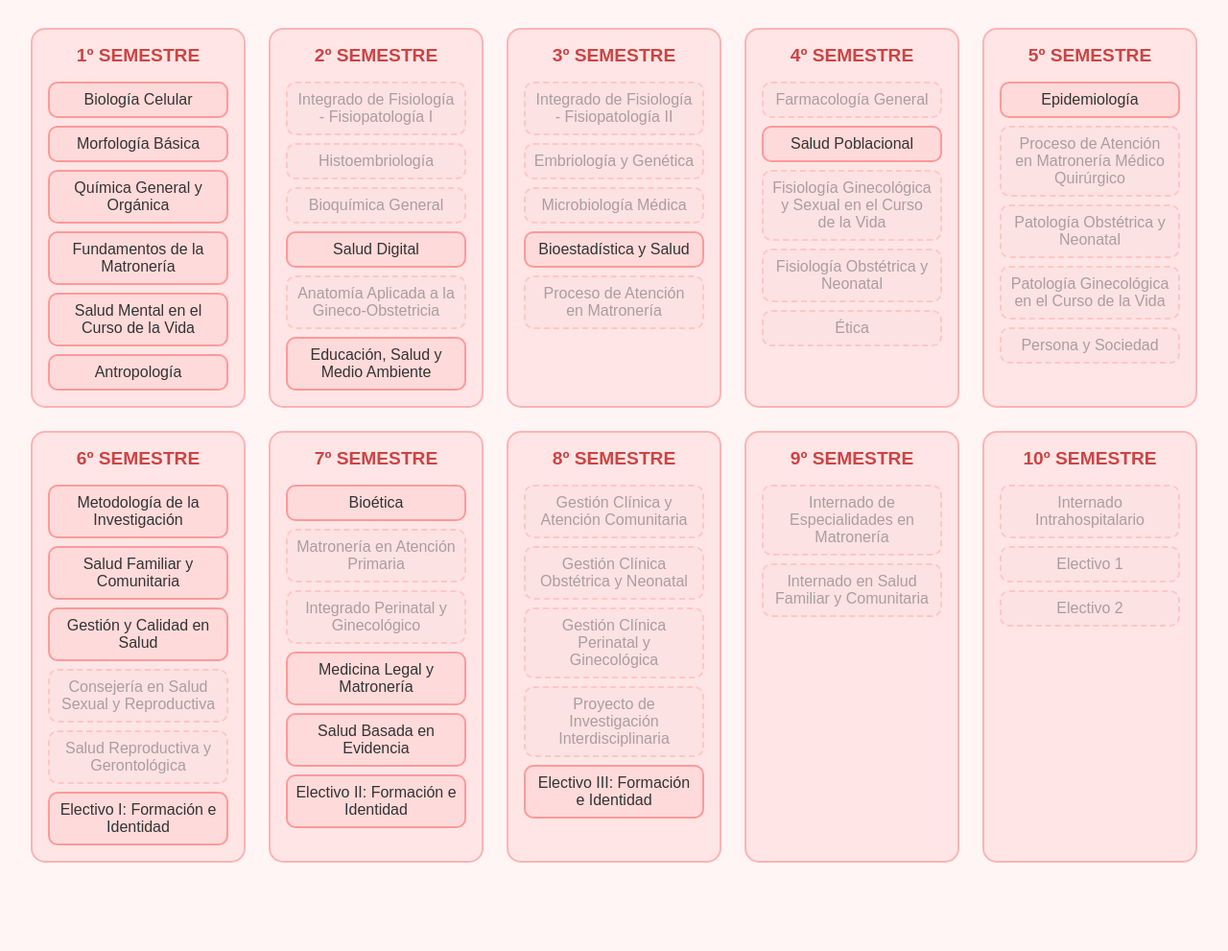
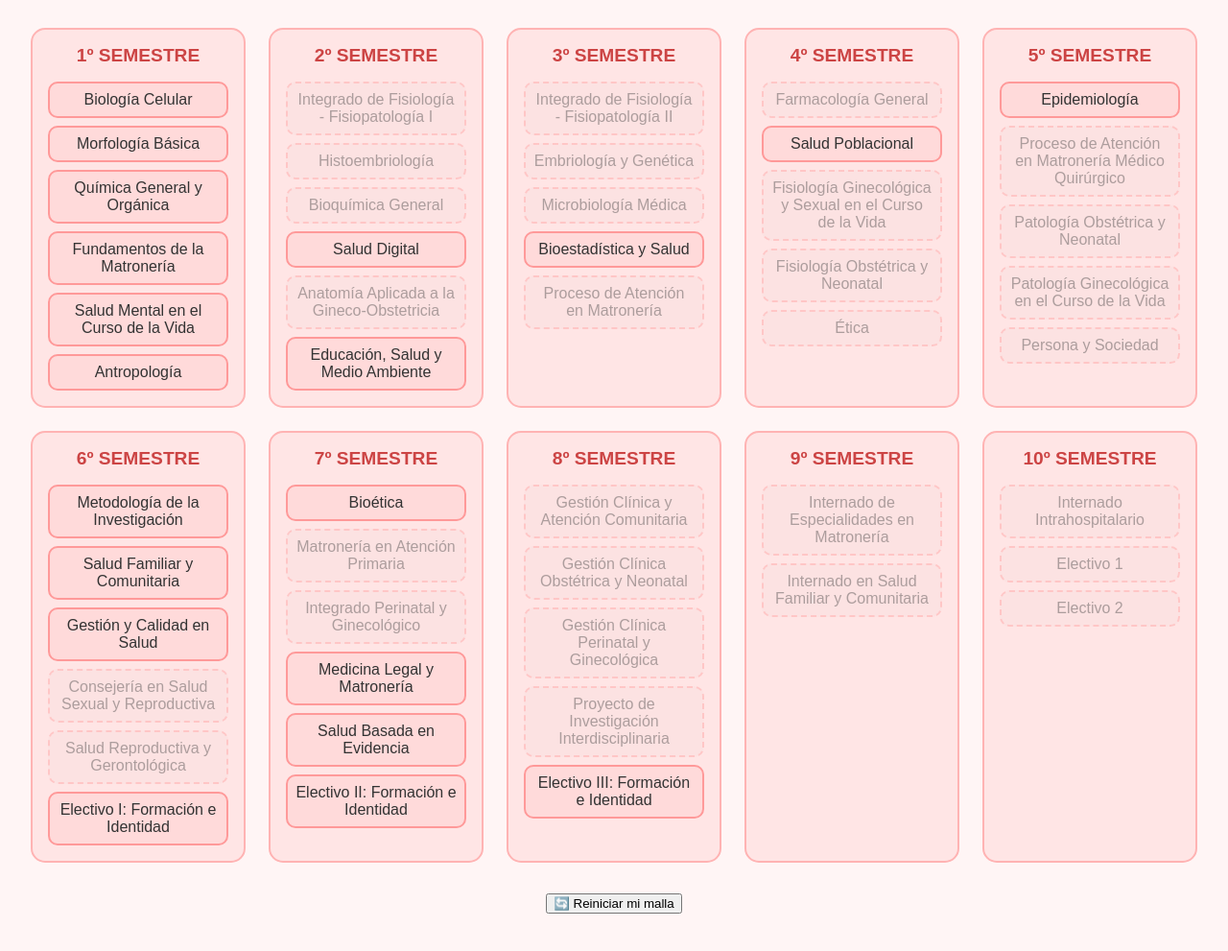
Before and after one commit to laconchita/malla-interactiva-obma-uss, a plain HTML site: page index.html in a window 1280 px wide. Shown: the part 93-1084 px from the top of the page at 96% size. Before the commit the page ends 1024 px from the top, so only its background shows below. Drawn offline with Linux system fonts and the light colour scheme.

Commit message:
Update index.html

```diff
--- a/index.html
+++ b/index.html
@@ -8,6 +8,7 @@
 <body>
   <h1>Malla Interactiva - Matronería</h1>
   <div id="malla"></div>
+  <button onclick="reiniciarEstado()" style="margin: 2rem auto; display: block;">🔄 Reiniciar mi malla</button>
 
   <script src="script.js"></script>
 </body>
```
